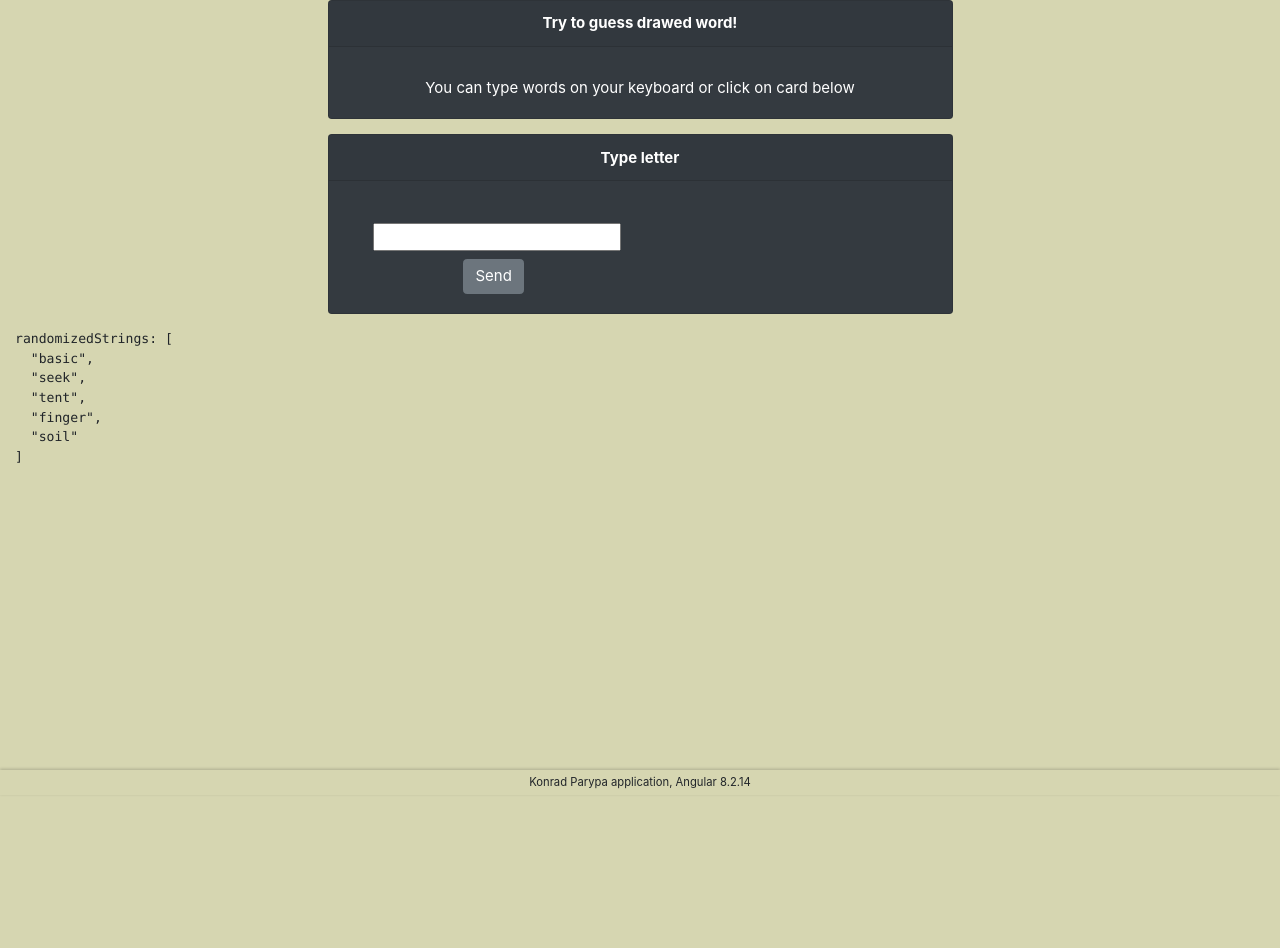
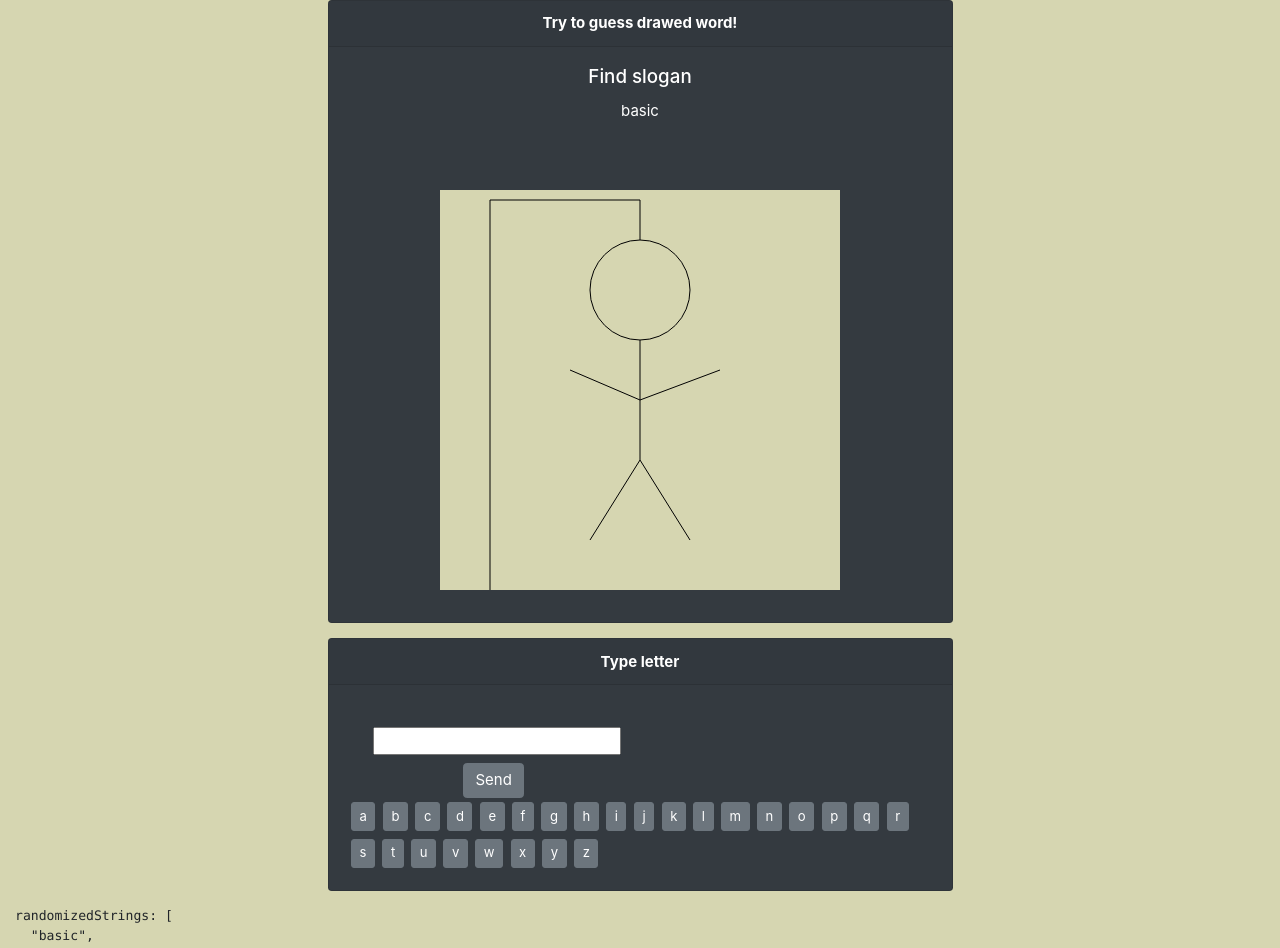
Before and after one commit to Kondziowsky/hangman, an Angular app: page /hangman in a window 1280 px wide. Shown: the top 948 px of the page. Before the commit the page ends 800 px from the top, so only its background shows below. Built offline with nearby package versions, Linux system fonts and the light colour scheme.

Commit message:
style changes, only-letter directive change

```diff
--- a/src/app/main/hangman-game/hangman-game.component.html
+++ b/src/app/main/hangman-game/hangman-game.component.html
@@ -1,8 +1,18 @@
 <div class="card text-center text-white bg-dark mb-3 w-50 mx-auto">
   <div class="card-header font-weight-bold">Try to guess drawed word!</div>
   <div class="card-body">
-    <h5 class="card-title"></h5>
-    <p class="card-text">You can type words on your keyboard or click on card below</p>
+<!--    <h5 class="card-title">You can type words on your keyboard or click on card below</h5>-->
+    <h5 class="card-title">Find slogan</h5>
+    <p class="card-text">
+      {{ randomizedStrings[0] }}
+    </p>
+    <div class="container">
+      <div class="row p-2">
+        <div class="col-12 mx-auto">
+          <canvas class="mt-5" #canvas width="400" height="400"></canvas>
+        </div>
+      </div>
+    </div>
   </div>
 </div>
 
@@ -23,6 +33,11 @@
           <button type="button" class="btn btn-secondary" (click)="sendTypedLetter(type.value)">Send</button>
         </div>
       </div>
+      <div class="row">
+        <div class="" *ngFor="let letter of letters; let i = index">
+          <button type="button" class="btn btn-secondary btn-sm m-1" [disabled]="letter?.chosen" (click)="checkLetter(letter)">{{letter?.name}}</button>
+        </div>
+      </div>
     </div>
   </div>
 </div>
--- a/src/app/main/hangman-game/hangman-game.component.sass
+++ b/src/app/main/hangman-game/hangman-game.component.sass
@@ -0,0 +1,5 @@
+canvas
+  background-color: #D6D6B1
+
+.bg-hangman
+  background-color: #D6D6B1
--- a/src/app/main/hangman-game/hangman-game.component.ts
+++ b/src/app/main/hangman-game/hangman-game.component.ts
@@ -1,5 +1,6 @@
-import { Component, OnInit } from '@angular/core';
+import {Component, ElementRef, OnInit, ViewChild} from '@angular/core';
 import {ActivatedRoute} from '@angular/router';
+import {ObjectOfLettersPattern} from '../../shared/models/objectOfLettersPattern';
 
 @Component({
   selector: 'app-hangman-game',
@@ -7,18 +8,78 @@ import {ActivatedRoute} from '@angular/router';
   styleUrls: ['./hangman-game.component.sass']
 })
 export class HangmanGameComponent implements OnInit {
+  @ViewChild('canvas', { static: true })
+  canvas: ElementRef<HTMLCanvasElement>;
+  private ctx: CanvasRenderingContext2D;
 
   stringsArray: [];
   randomizedStrings: any;
+  letters: Array<ObjectOfLettersPattern>;
   constructor(private route: ActivatedRoute) { }
 
   ngOnInit() {
     this.stringsArray = this.route.snapshot.data.tablicaHasel.ArrayOfStrings;
     this.randomizedStrings = this.randomizeFiveStrings();
+    this.ctx = this.canvas.nativeElement.getContext('2d');
+
+    this.drawCanvas();
+
+    this.ctx.beginPath();
+    // -> głowa
+    this.ctx.arc(200, 100, 50, 0, 2 * Math.PI);
+
+    // -> tułów
+    this.ctx.moveTo(200, 150);
+    this.ctx.lineTo(200, 270);
+
+    // -> nogi
+    this.ctx.moveTo(200, 270);
+    this.ctx.lineTo(150, 350);
+
+    this.ctx.moveTo(200, 270);
+    this.ctx.lineTo(250, 350);
+
+    // -> rece
+    this.ctx.moveTo(200, 210);
+    this.ctx.lineTo(130, 180);
+
+    this.ctx.moveTo(200, 210);
+    this.ctx.lineTo(280, 180);
+
+    this.ctx.stroke();
+
+    this.makeLetters();
+  }
+
+  drawCanvas() {
+    this.ctx.beginPath();
+    this.ctx.moveTo(200, 50);
+    this.ctx.lineTo(200, 10);
+    this.ctx.lineTo(50, 10);
+    this.ctx.lineTo(50, 400);
+    this.ctx.stroke();
+  }
+
+  makeLetters() {
+    debugger;
+    const word = ('abcdefghijklmnopqrstuvwxyz');
+    this.letters = word.split('').map((char) => {
+      return { name: char, chosen: false };
+    });
   }
 
   sendTypedLetter(val) {
 
+  }
+
+  checkLetter(val) {
+    if (val) {
+      this.letters.find( (x: ObjectOfLettersPattern) => {
+        if (x.name === val.name) {
+          x.chosen = true;
+        }
+      });
+    }
   }
 
   private randomizeFiveStrings() {
--- /dev/null
+++ b/src/app/shared/models/objectOfLettersPattern.ts
@@ -0,0 +1,4 @@
+export class ObjectOfLettersPattern {
+  name: string;
+  chosen: boolean;
+}
```
